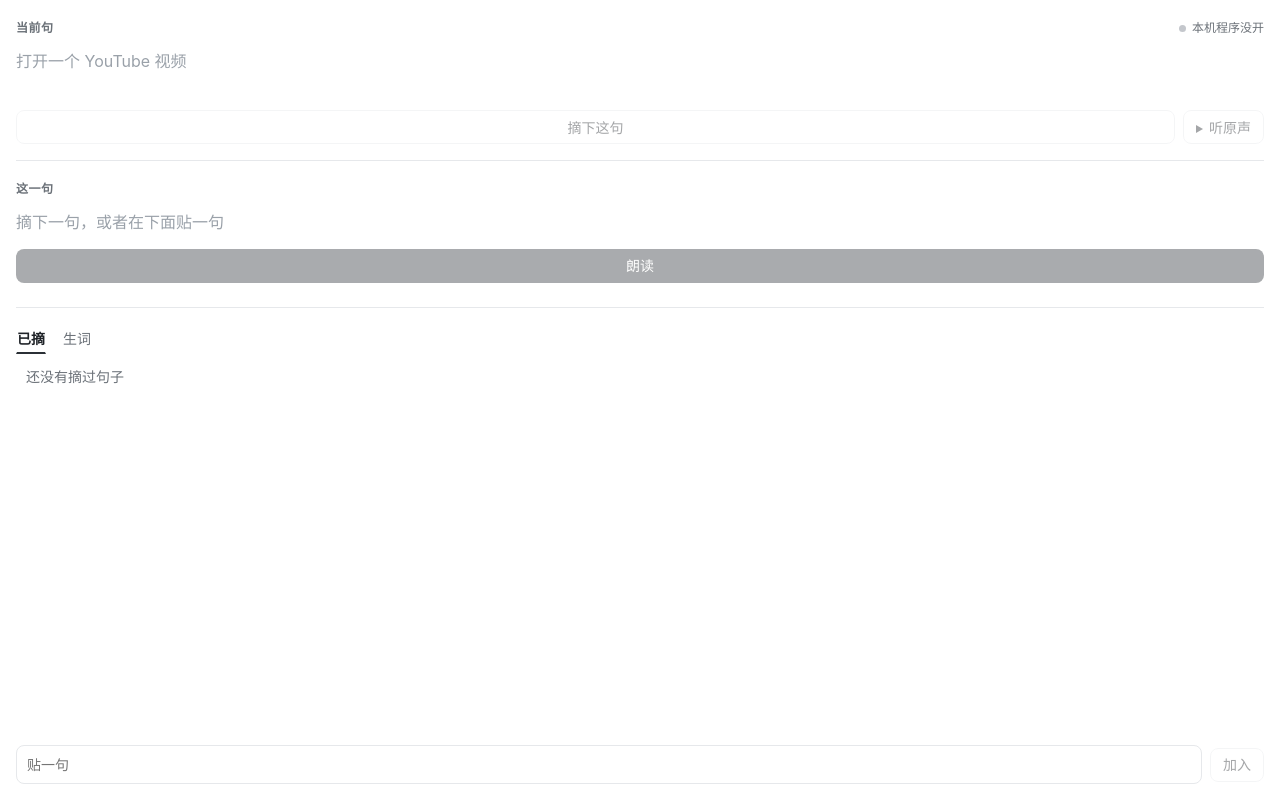
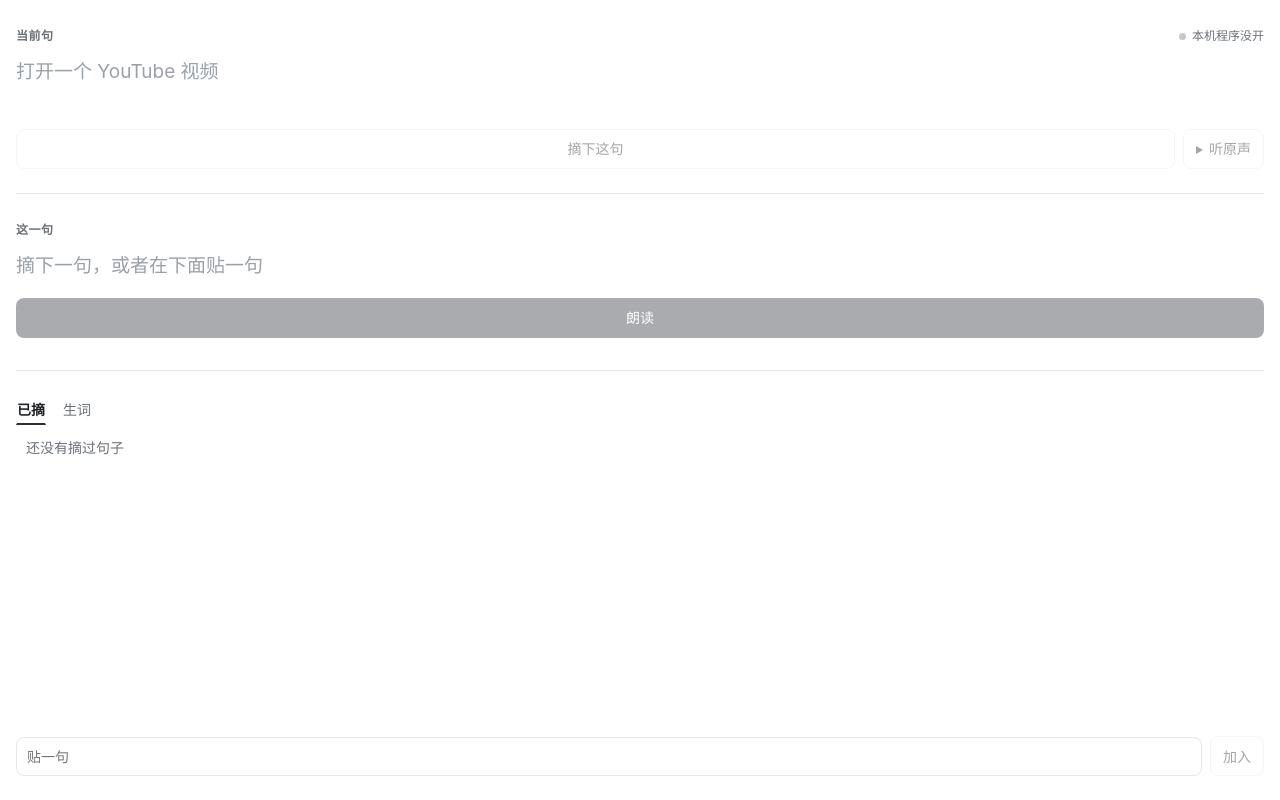
Before and after one commit to dishangyijiao/soundkey, a browser extension: page extension/sidepanel.html in a window 1280 px wide. Drawn offline with Linux system fonts and the light colour scheme; no server answers.

Commit message:
style(sidepanel): give the two upper parts more weight in a tall panel
Sentence text 16 to 19 px, section padding 16 to 24 px, control height 34 to 40
px and gap 12 to 16 px, so the current sentence and this sentence are not dwarfed
by the picked list. In a window shorter than 760 px the previous compact values
apply, checked by rendering at 700, 1000 and 1400 px. Two earlier attempts (a cap on
the list, and three equal parts) were rendered, looked worse and were dropped.

```diff
--- a/extension/sidepanel.css
+++ b/extension/sidepanel.css
@@ -19,9 +19,22 @@
   --consonant-bg: #eef3fb;
   --consonant-line: #d3e0f3;
   --radius: 8px;
-  --gap: 12px;
-  --control: 34px;
+  --gap: 16px;
+  --control: 40px;
+  --section-pad: 24px;
+  --sentence-size: 19px;
   --phone-font: "Charis SIL", "Doulos SIL", "Lucida Sans Unicode", "Arial Unicode MS", sans-serif;
+}
+
+/* The two upper parts carry the weight of the panel, so they are roomy by default. In a short window the spacing
+   goes back to compact so everything still fits. */
+@media (max-height: 760px) {
+  :root {
+    --gap: 12px;
+    --control: 34px;
+    --section-pad: 16px;
+    --sentence-size: 16px;
+  }
 }
 
 * { box-sizing: border-box; }
@@ -57,7 +70,7 @@ h2 {
 }
 
 /* ---- sections ---- */
-.section { padding: 16px 0; }
+.section { padding: var(--section-pad) 0; }
 .divider { border-top: 1px solid var(--line); }
 .grow { display: flex; flex: 1 1 0; flex-direction: column; min-height: 160px; }
 
@@ -90,7 +103,7 @@ h2 {
 .sentence {
   min-height: calc(2 * 1.7em);
   margin: 0;
-  font-size: 16px;
+  font-size: var(--sentence-size);
   line-height: 1.7;
   overflow-wrap: anywhere;
 }
```
